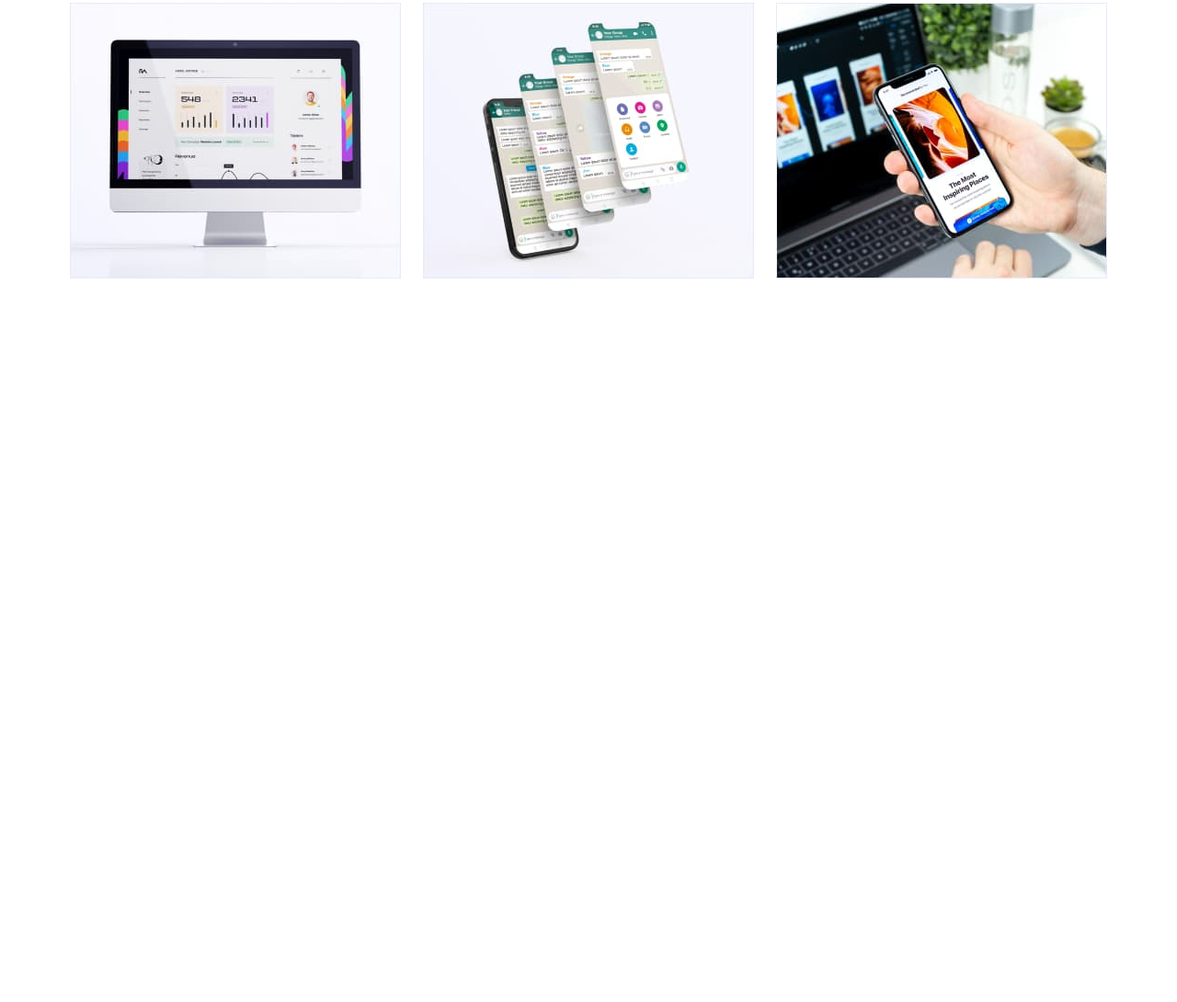
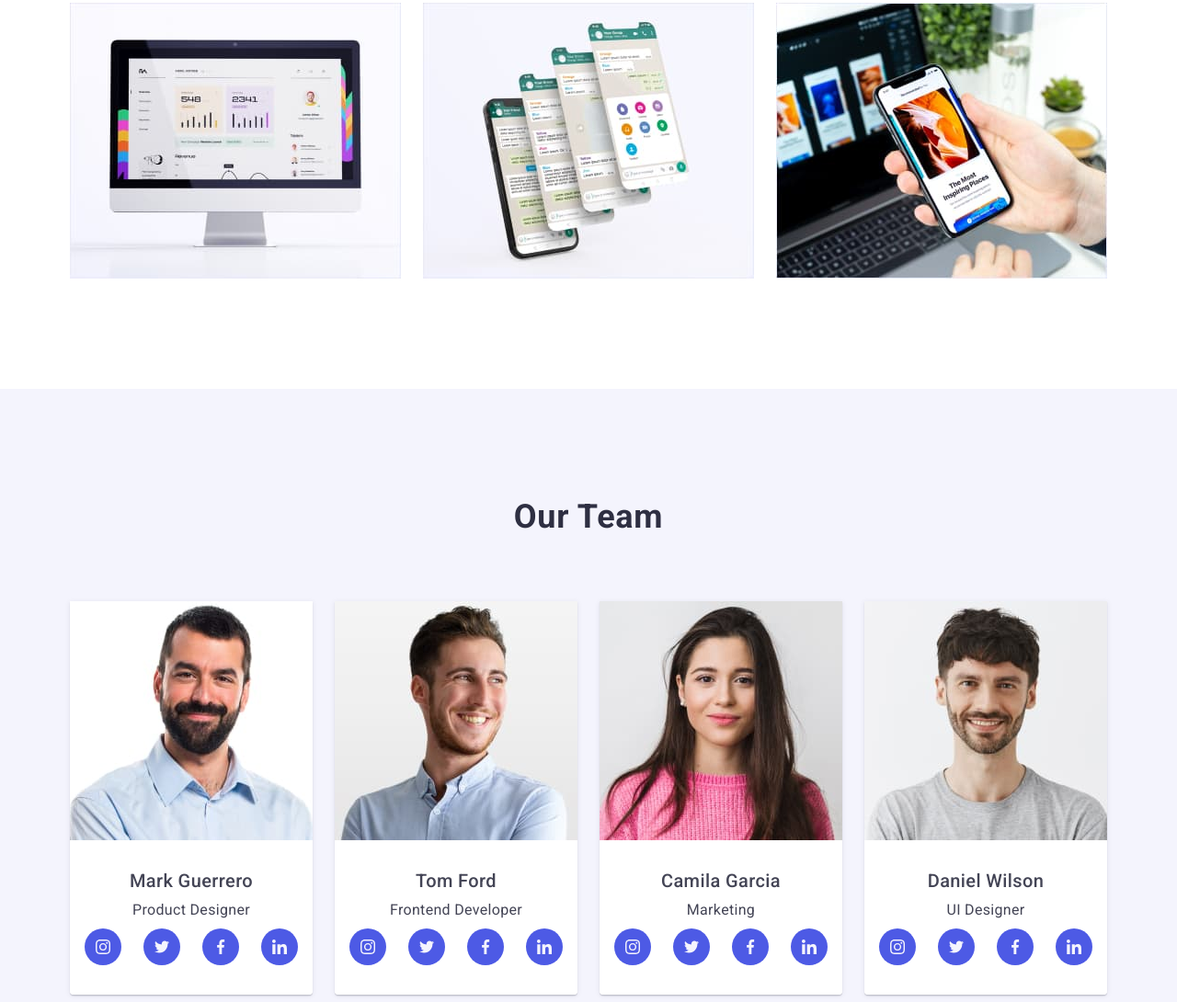
Before and after one commit to Johnkonstantin88/homework7, a plain HTML site: page index.html in a window 1280 px wide. Shown: the part 1270-2360 px from the top of the page at 92% size. Before the commit the page ends 1693 px from the top, so only its background shows below. Drawn offline with nearby package versions, Linux system fonts and the light colour scheme.

Commit message:
update 28.09.2023

```diff
--- a/css/styles.css
+++ b/css/styles.css
@@ -767,24 +767,89 @@ screen and (min-width: 1158px) and (min-resolution: 2dppx) {
   }
 }
 
-/* .item {
-  width: calc((100% - 72px) / 4);
-} */
 
-/* H2 */
+/* OUR TEAM */
+
+.team {
+  padding-bottom: 96px;
+}
+
+.team-section {
+  background-color: var(--light-mode-color);
+}
+
 
 
 .team-list {
   display: flex;
-  gap: 24px;
+  flex-direction: column;
+  gap: 72px;
   justify-content: center;
+  align-items: center;
+
 }
 
-.customers-list {
-  display: flex;
-  gap: 24px;
-  justify-content: center;
-  padding-bottom: 120px;
+.card-subtitle {
+  margin-bottom: 8px;
+  font-size: 20px;
+    font-weight: 500;
+    line-height: 1.2;
+    letter-spacing: 0.02em;
+}
+
+
+.team-card {
+  width: 264px;
+  background-color: #fff;
+  border-radius: 0px 0px 4px 4px;
+  box-shadow: 0px 2px 1px 0px rgba(46, 47, 66, 0.08),
+    0px 1px 1px 0px rgba(46, 47, 66, 0.16),
+    0px 1px 6px 0px rgba(46, 47, 66, 0.08);
+  border-top: none;
+}
+
+.second-header {
+  padding-top: 96px;
+  margin-bottom: 72px;
+  text-align: center;
+  color: var(--headers-color);
+  font-size: 36px;
+  font-weight: 700;
+  line-height: 1.1;
+  letter-spacing: 0.02em;
+}
+
+@media screen and (min-width: 768px) {
+  .team-list {
+    flex-direction: row;
+    flex-wrap: wrap;
+    column-gap: 24px;
+    row-gap: 64px;
+  }
+
+  .team-card {
+    width: 264px;
+  }
+
+}
+
+@media screen and (min-width: 1158px) {
+  .team-list {
+    gap: 24px;
+  }
+
+  .team-card {
+    width: calc((100% - 72px) / 4);
+  }
+
+  .team {
+    padding-bottom: 120px;
+  }
+
+  .second-header {
+    padding-top: 120px;
+  }
+
 }
 
 .sm-list {
@@ -794,51 +859,57 @@ screen and (min-width: 1158px) and (min-resolution: 2dppx) {
   margin-top: 8px;
 }
 
-.team-card {
-  width: calc((100% - 72px) / 4);
-  background-color: #fff;
-  border-radius: 0px 0px 4px 4px;
-  box-shadow: 0px 2px 1px 0px rgba(46, 47, 66, 0.08),
-    0px 1px 1px 0px rgba(46, 47, 66, 0.16),
-    0px 1px 6px 0px rgba(46, 47, 66, 0.08);
-  border-top: none;
+/* CUSTOMERS */
+
+
+.customers-list {
+  display: flex;
+  flex-wrap: wrap;
+  column-gap: 16px;
+  row-gap: 72px;
+  justify-content: center;
+  padding-bottom: 96px;
 }
 
+@media screen and (max-width: 427px) {
+  .customers-list {
+    row-gap: 16px;
+  }
 
+}
 
-.icon {
+@media screen and (min-width: 768px) {
+  .customers-list {
+    column-gap: 24px;
+  }
+/*
+  .customers-icon {
+    width: calc((100% - 48px) / 3);
+  } */
+
+}
+
+@media screen and (min-width: 1158px) {
+  .customers-list {
+    gap: 24px;
+    padding-bottom: 120px;
+  }
+}
+
+/* .icon {
+  width:  calc((100% - 16px) / 2);
+} */
+
+/* .icon {
   width: calc((100% - 120px) / 6);
-}
+} */
 
 /* .sm-list.sm {
   width: calc((100% - 72px) / 4);
 } */
 
-.second-header {
-  padding-top: 120px;
-  margin-bottom: 72px;
-  text-align: center;
-  color: var(--headers-color);
-  font-size: 36px;
-  font-weight: 700;
-  line-height: 1.1;
-  letter-spacing: 0.02em;
-}
-
-
-
-.team {
-  /* background-color: var(--light-mode-color); */
-  padding-bottom: 120px;
-}
-
-.team-section {
-  background-color: var(--light-mode-color);
-}
 
 /* H3 */
-
-
 
 .description {
   background-color: #fff;
@@ -871,6 +942,13 @@ screen and (min-width: 1158px) and (min-resolution: 2dppx) {
   border: 1px solid #8e8f99;
   border-radius: 4px;
   transition: border-color 250ms cubic-bezier(0.4, 0, 0.2, 1);
+}
+
+@media screen and (max-width: 767px) {
+  .customers-icon {
+    width: 190px;
+  }
+
 }
 
 .customers-picture {
--- a/index.html
+++ b/index.html
@@ -283,18 +283,19 @@
         </div>
       </section>
       <!-- Our team -->
-      <!-- <section class="team-section">
+      <section class="team-section">
         <div class="team container">
           <h2 class="second-header">Our Team</h2>
           <ul class="team-list list">
             <li class="team-card">
               <img
+              srcset="./images/section3/mark.jpg 1x,./images/section3/mark@2x.jpg 2x"
                 src="./images/section3/mark.jpg"
                 alt="photo Mark"
                 width="264"
               />
               <div class="description">
-                <h3 class="subtitle">Mark Guerrero</h3>
+                <h3 class="card-subtitle">Mark Guerrero</h3>
                 <p class="section-description">Product Designer</p>
                 <ul class="sm-list list">
                   <li class="sm">
@@ -350,12 +351,13 @@
             </li>
             <li class="team-card">
               <img
+              srcset="./images/section3/tom.jpg 1x, ./images/section3/tom@2x.jpg 2x"
                 src="./images/section3/tom.jpg"
                 alt="photo Tom"
                 width="264"
               />
               <div class="description">
-                <h3 class="subtitle">Tom Ford</h3>
+                <h3 class="card-subtitle">Tom Ford</h3>
                 <p class="section-description">Frontend Developer</p>
                 <ul class="sm-list list">
                   <li class="sm">
@@ -411,12 +413,13 @@
             </li>
             <li class="team-card">
               <img
+              srcset="./images/section3/camila.jpg 1x, ./images/section3/camila@2x.jpg 2x"
                 src="./images/section3/camila.jpg"
                 alt="hoto Camila"
                 width="264"
               />
               <div class="description">
-                <h3 class="subtitle">Camila Garcia</h3>
+                <h3 class="card-subtitle">Camila Garcia</h3>
                 <p class="section-description">Marketing</p>
                 <ul class="sm-list list">
                   <li class="sm">
@@ -472,12 +475,13 @@
             </li>
             <li class="team-card">
               <img
+              srcset="./images/section3/daniel.jpg 1x, ./images/section3/daniel@2x.jpg 2x"
                 src="./images/section3/daniel.jpg"
                 alt="photo Daniel"
                 width="264"
               />
               <div class="description">
-                <h3 class="subtitle">Daniel Wilson</h3>
+                <h3 class="card-subtitle">Daniel Wilson</h3>
                 <p class="section-description">UI Designer</p>
                 <ul class="sm-list list">
                   <li class="sm">
@@ -533,9 +537,9 @@
             </li>
           </ul>
         </div>
-      </section> -->
+      </section>
       <!-- Customers -->
-      <!-- <section>
+      <section>
         <div class="container">
           <h2 class="second-header">Customers</h2>
           <ul class="customers-list list">
@@ -613,7 +617,7 @@
             </li>
           </ul>
         </div>
-      </section> -->
+      </section>
     </main>
     <!-- footer -->
     <!-- <footer class="page-footer">
```
